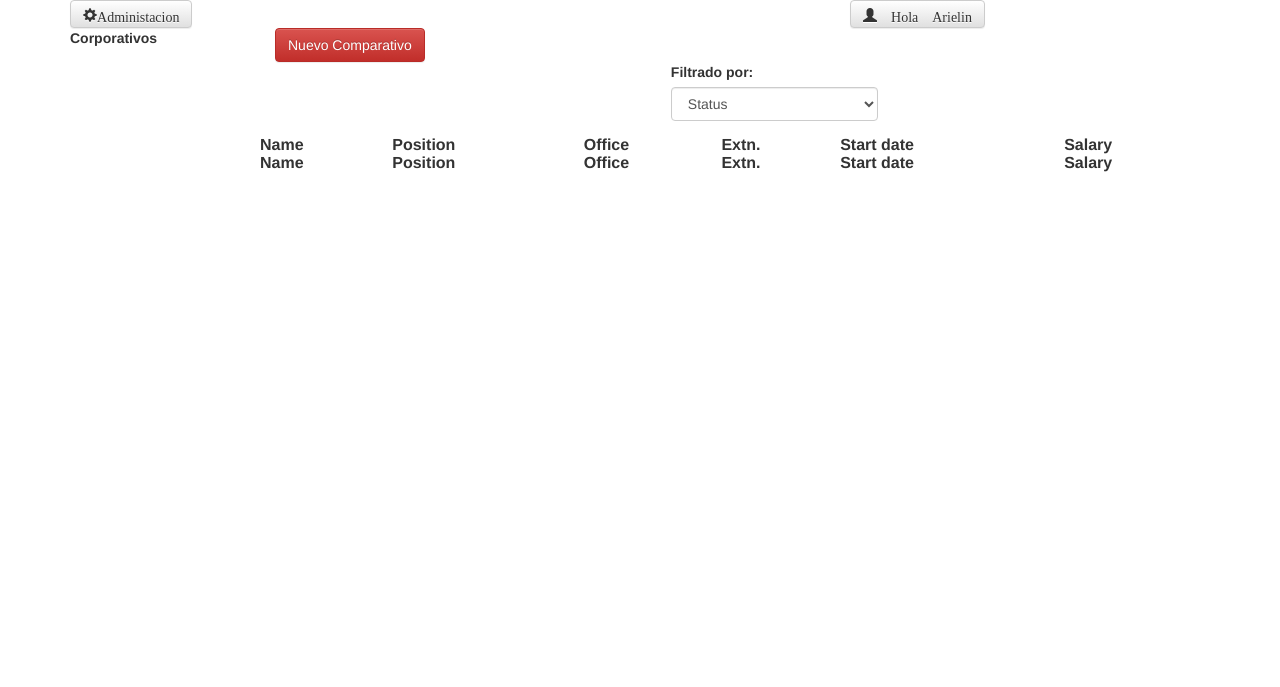
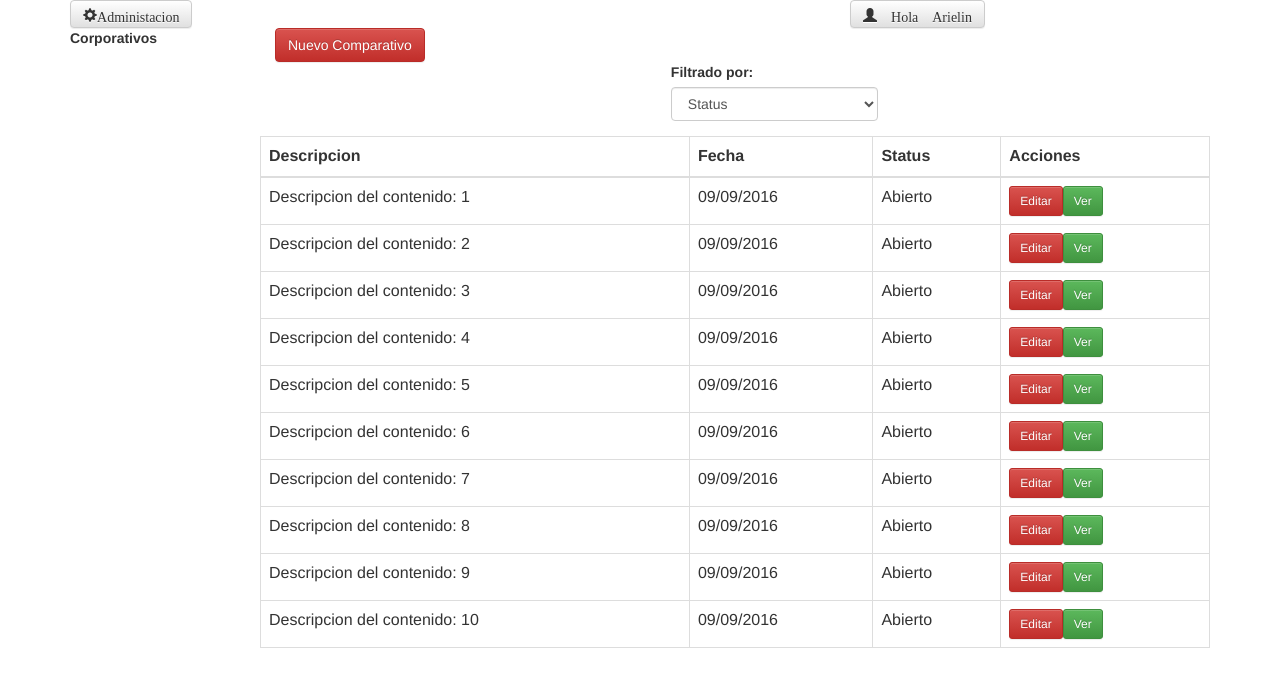
Before and after one commit to chahdez/SolucionAdministracion, a CodeIgniter app: page /database/index.php/home/index in a window 1280 px wide. Shown: the top 687 px of the page. Run offline with CodeIgniter, Linux system fonts and the light colour scheme; lists and menus that the app fills with data are empty; some libraries are stand-ins or nearby versions.

Commit message:
Revert "Ariel - Avances de "La borra  del cafe xD""
This reverts commit cdbd13508060e237bf27efbfde2fb56c51aded95.

```diff
--- a/application/controllers/API.php
+++ b/application/controllers/API.php
@@ -8,8 +8,8 @@ class API extends CI_Controller {
     }
 
     public function comparativos(){
-        $comparativo = array("Volvo", "BMW", "Toyota","Volvo", "BMW", "<button type:'button'>Ver</button>");
+        $comparativo = array("Volvo", "BMW", "Toyota","Volvo", "BMW", "<button>Ver</button>");
         $this->output->set_content_type('application/json');
-        $this->output->set_output('{"aaData":['.json_encode($comparativo)."]}");
+        $this->output->set_output(json_encode(array('Comparativos'=> $comparativo)));
     }
 }
--- a/application/views/Home/index.php
+++ b/application/views/Home/index.php
@@ -4,8 +4,6 @@
 <!-- Optional theme -->
 <link rel="stylesheet" href="https://maxcdn.bootstrapcdn.com/bootstrap/3.3.7/css/bootstrap-theme.min.css" integrity="sha384-rHyoN1iRsVXV4nD0JutlnGaslCJuC7uwjduW9SVrLvRYooPp2bWYgmgJQIXwl/Sp" crossorigin="anonymous">
 <!-- Latest compiled and minified JavaScript -->
-<link href="libs/css/dataTables.min.css" rel="stylesheet" type="text/css"/>
-<script src="libs/js/dataTables.min.js" type="text/javascript"></script>
 <script src="https://maxcdn.bootstrapcdn.com/bootstrap/3.3.7/js/bootstrap.min.js" integrity="sha384-Tc5IQib027qvyjSMfHjOMaLkfuWVxZxUPnCJA7l2mCWNIpG9mGCD8wGNIcPD7Txa" crossorigin="anonymous"></script>
 <script src="scripts/home.js"></script>
 <div class="container">
@@ -50,28 +48,20 @@
 
          </div>
          <div class="row">
-         <table id="example" class="display" cellspacing="0" width="100%">
-        <thead>
-            <tr>
-                <th>Name</th>
-                <th>Position</th>
-                <th>Office</th>
-                <th>Extn.</th>
-                <th>Start date</th>
-                <th>Salary</th>
-            </tr>
-        </thead>
-        <tfoot>
-            <tr>
-                <th>Name</th>
-                <th>Position</th>
-                <th>Office</th>
-                <th>Extn.</th>
-                <th>Start date</th>
-                <th>Salary</th>
-            </tr>
-        </tfoot>
-    </table>
+               <table class="table table-bordered">
+            <thead>
+              <tr>
+                <th>Descripcion</th>
+                <th>Fecha</th>
+                <th>Status</th>
+                <th>Acciones</th>
+              </tr>
+            </thead>
+            <tbody id="DatosJson">
+
+
+            </tbody>
+        </table>
          </div>
     </div>
 </div>
--- a/scripts/Home.js
+++ b/scripts/Home.js
@@ -1,5 +1,11 @@
-$(document).ready(function() {
-    $('#example').DataTable( {
-        "ajax": "Comparativos"
-    } );
-} );
+$(document).ready(function(){
+    ObtenerDatos();
+});
+function ObtenerDatos(){
+
+    var rows = "";
+    for(var i=1;i < 11;i++){
+     rows+= " <tr> <td>Descripcion del contenido: "+i+"</td> <td>09/09/2016</td><td>Abierto</td><td><button type='button' class='btn btn-sm btn-danger'>Editar</button><button type='button' class='btn btn-sm btn-success'>Ver</button></td>  </tr>";
+    }
+    $("#DatosJson").html(rows);
+}
```
